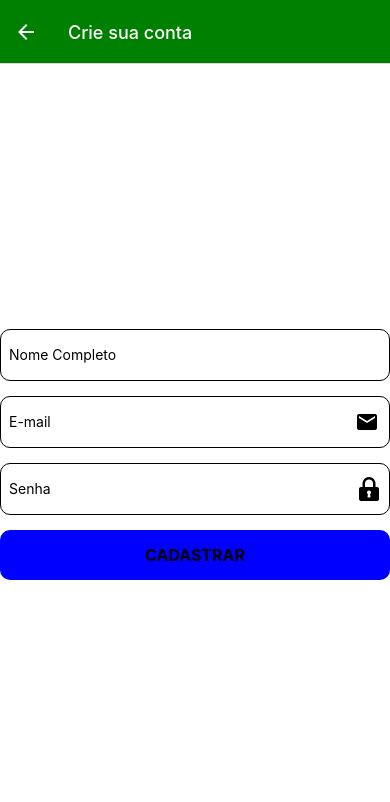
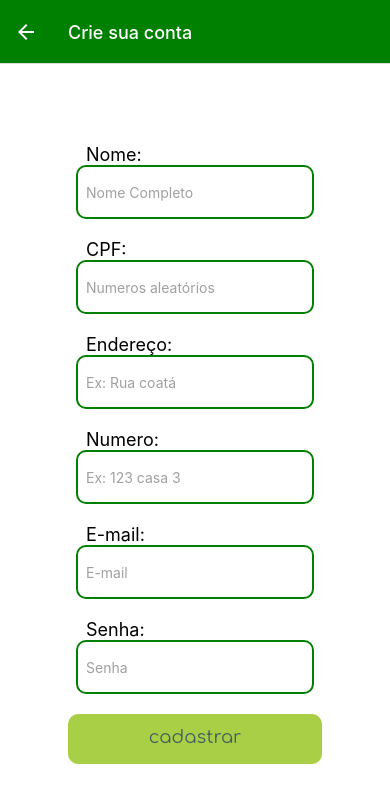
Before and after one commit to kaue-S/eco-food-app, a React Native app: screen /Cadastro in a window 390 px wide. Shown: the top 802 px of the page. Built offline with nearby package versions, Linux system fonts and the light colour scheme.

Commit message:
Update CadastroUsuario.js

```diff
--- a/src/screens/CadastroUsuario.js
+++ b/src/screens/CadastroUsuario.js
@@ -1,26 +1,31 @@
 import React, { useState } from "react";
 import {
+  ActivityIndicator,
   Alert,
+  Pressable,
   StyleSheet,
   Text,
   TextInput,
-  TouchableOpacity,
   View,
 } from "react-native";
-import { Fontisto } from "@expo/vector-icons";
-import { MaterialIcons } from "@expo/vector-icons";
 import SafeContainer from "../components/SafeContainer";
 import { createUserWithEmailAndPassword, updateProfile } from "firebase/auth";
-import { auth } from "../../firebase.config";
+import {getDatabase, ref, set } from "firebase/database";
+import { auth, db } from "../../firebase.config";
 
 export default function CadastroUsuario({ navigation }) {
+  const [cpf, setCpf] = useState("");
+  const [rua, setRua] = useState("");
+  const [numero, setNumero] = useState("");
   const [nome, setNome] = useState("");
   const [email, setEmail] = useState("");
   const [senha, setSenha] = useState("");
 
+  const [loading, setLoading] = useState(false);
+
   const cadastrar = async () => {
-    if (!email || !senha || !nome) {
-      Alert.alert("Atenção!", "Preencha nome, e-mail e senha!");
+    if (!email || !senha || !nome || !cpf || !numero || !rua) {
+      Alert.alert("Atenção!", "Preencha preencha todos os campos!");
       return;
     }
 
@@ -31,25 +36,34 @@ export default function CadastroUsuario({ navigation }) {
         senha
       );
 
+      setLoading(true);
+
       if (contaUsuario.user) {
         await updateProfile(auth.currentUser, { displayName: nome });
         console.log(contaUsuario.user.displayName);
+
+        const db = getDatabase();
+        const userRef = ref(db, 'usuarios/' + contaUsuario.user.uid);
+
+        const endereco = {
+          Rua: rua,
+          numero: numero
+        };
+
+        await set(userRef, {
+            nome: nome,
+            email: email,
+            cpf: cpf,
+            endereco: endereco
+            // outros dados que você deseja salvar
+        });
+
+
       }
 
-      Alert.alert("Cadastro", "Seu cadastro foi concluído com sucesso!", [
-        {
-          style: "cancel",
-          text: "Ficar aqui mesmo",
-          onPress: () => {
-            return;
-          },
-        },
-        {
-          style: "default",
-          text: "Ir para a área logada",
-          onPress: () => navigation.replace("Home"),
-        },
-      ]);
+      Alert.alert("Cadastro", "Seu cadastro foi concluído com sucesso!");
+      navigation.replace("Home");
+
     } catch (error) {
       // console.error(error.code);
       let mensagem;
@@ -68,57 +82,99 @@ export default function CadastroUsuario({ navigation }) {
           break;
       }
       Alert.alert("Ops!", mensagem);
-    }
+
+    } finally {setLoading(false)}
+
   };
 
   return (
     <SafeContainer>
       <View style={styles.formulario}>
+        <View>
+          <Text style={styles.tituloInput}>Nome:</Text>
           <View style={styles.campoCadastro}>
             <TextInput
               placeholder="Nome Completo"
+              placeholderTextColor={"#a0a0a0"}
               style={styles.input}
               keyboardType="default"
               onChangeText={(valor) => setNome(valor)}
             />
           </View>
+        </View>
+        <View>
+          <Text style={styles.tituloInput}>CPF:</Text>
+          <View style={styles.campoCadastro}>
+            <TextInput
+              placeholder="Numeros aleatórios"
+              placeholderTextColor={"#a0a0a0"}
+              style={styles.input}
+              keyboardType="numeric"
+              onChangeText={(valor) => setCpf(valor)}
+            />
+          </View>
+        </View>
+        <View>
+          <Text style={styles.tituloInput}>Endereço:</Text>
+          <View style={styles.campoCadastro}>
+            <TextInput
+              placeholder="Ex: Rua coatá"
+              placeholderTextColor={"#a0a0a0"}
+              style={styles.input}
+              keyboardType="default"
+              onChangeText={(valor) => setRua(valor)}
+            />
+          </View>
+        </View>
+        <View>
+          <Text style={styles.tituloInput}>Numero:</Text>
+          <View style={styles.campoCadastro}>
+            <TextInput
+              placeholder="Ex: 123 casa 3"
+              placeholderTextColor={"#a0a0a0"}
+              style={styles.input}
+              keyboardType="numeric"
+              onChangeText={(valor) => setNumero(valor)}
+            />
+          </View>
+        </View>
+        <View>
+          <Text style={styles.tituloInput}>E-mail:</Text>
         <View style={styles.campoCadastro}>
           <TextInput
             placeholder="E-mail"
+            placeholderTextColor={"#a0a0a0"}
             style={styles.input}
             keyboardType="email-address"
             onChangeText={(valor) => setEmail(valor)}
           />
-          <MaterialIcons
-            style={styles.iconeInput}
-            name="email"
-            size={24}
-            color="black"
-          />
+        </View>
         </View>
 
+        <View>
+          <Text style={styles.tituloInput}>Senha:</Text>
         <View style={styles.campoCadastro}>
           <TextInput
             placeholder="Senha"
+            placeholderTextColor={"#a0a0a0"}
             style={styles.input}
             keyboardType="default"
             secureTextEntry
             onChangeText={(valor) => setSenha(valor)}
           />
-          <Fontisto
-            style={styles.iconeInput}
-            name="locked"
-            size={24}
-            color="black"
-          />
         </View>
-        <TouchableOpacity
+        </View>
+
+        <Pressable
           style={styles.botaoCadastro}
           onPress={cadastrar}
           activeOpacity={0.8}
         >
+          {loading ? (<ActivityIndicator size="small" color="#fff"/>) : (
              <Text style={styles.textoBotao}>cadastrar</Text>
-        </TouchableOpacity>
+          )}
+
+        </Pressable>
       </View>
     </SafeContainer>
   );
@@ -126,21 +182,31 @@ export default function CadastroUsuario({ navigation }) {
 
 const styles = StyleSheet.create({
   formulario: {
-    gap: 15,
+    gap: 20,
+    alignItems: "center",
+
   },
 
   campoCadastro: {
     flexDirection: "row",
     alignItems: "center",
     justifyContent: "space-between",
-    borderWidth: 1,
+    borderWidth: 2,
+    borderColor: "green",
+    shadowColor: "black",
     borderRadius: 10,
   },
 
   input: {
     height: 50,
     padding: 8,
-    width: "90%",
+    width: "80%",
+  },
+
+
+  tituloInput: {
+    marginLeft: 10,
+    fontSize: 18,
   },
 
   iconeInput: {
@@ -148,16 +214,20 @@ const styles = StyleSheet.create({
   },
 
   botaoCadastro: {
+    height: 50,
+    width: "65%",
+    borderRadius: 10,
     alignItems: "center",
     justifyContent: "center",
-    backgroundColor: "blue",
-    borderRadius: 10,
-    height: 50,
+    backgroundColor: "#a8cf45",
   },
 
   textoBotao: {
-    fontSize: 16,
-    textTransform: "uppercase",
-    fontWeight: "bold",
+    fontSize: 18,
+    color: "#466060",
+    fontFamily: "Comfortaa",
+    fontWeight: "500",
+
+    paddingBottom: 5,
   },
 });
```
Lines whose indentation alone changed are shown as unchanged.
